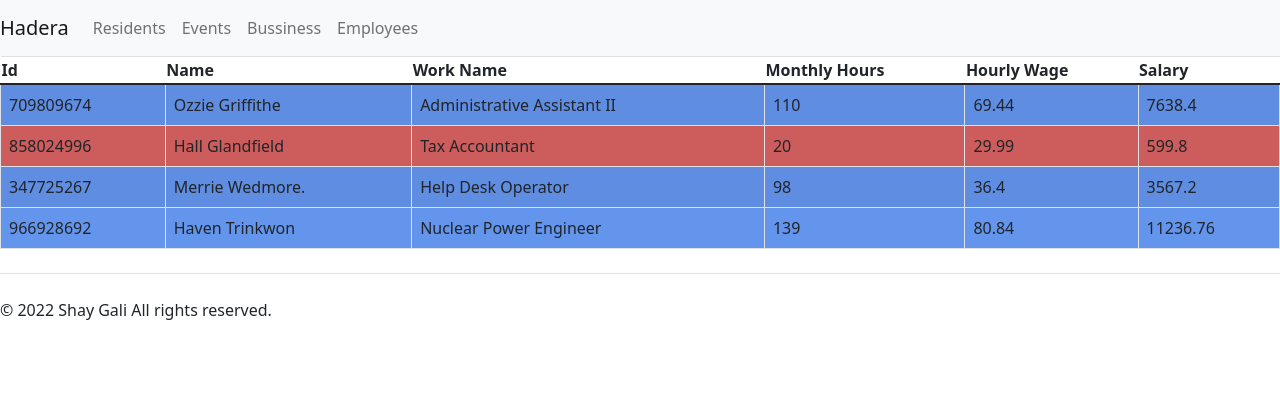
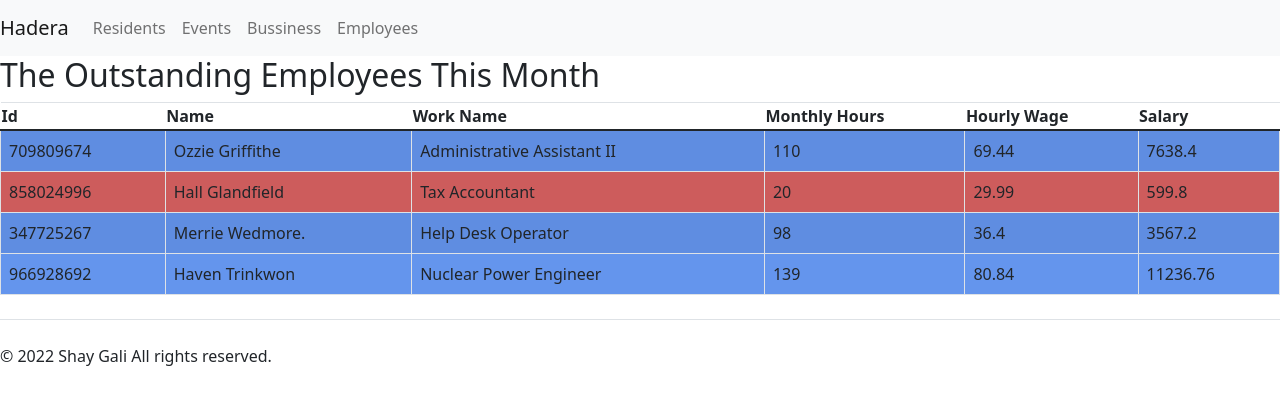
Before and after one commit to ShayGali/City-Website, an Angular app: page /employees in a window 1280 px wide. Shown: the top 404 px of the page. Built offline with nearby package versions, Linux system fonts and the light colour scheme.

Commit message:
add Header to the compunent

```diff
--- a/src/app/employees/employees-table/employees-table.component.html
+++ b/src/app/employees/employees-table/employees-table.component.html
@@ -1,3 +1,4 @@
+<h2>The Outstanding Employees This Month</h2>
 <table class="table table-bordered table-striped table-condensed">
   <thead>
     <th>Id</th>
--- a/src/app/events/events-table/events-table.component.html
+++ b/src/app/events/events-table/events-table.component.html
@@ -1,3 +1,5 @@
+<h2>The monthly events</h2>
+
 <table class="table table-bordered table-striped table-condensed">
   <thead>
     <th>Code</th>
```
